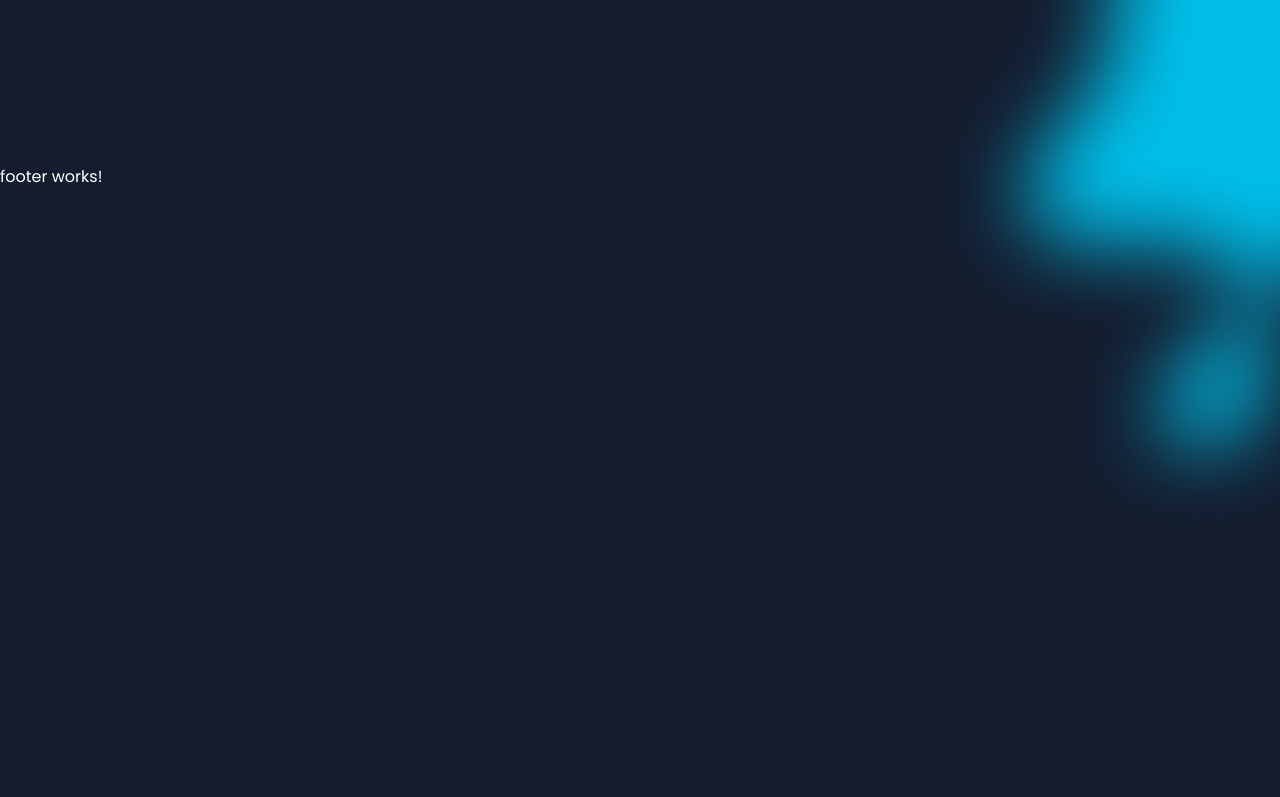
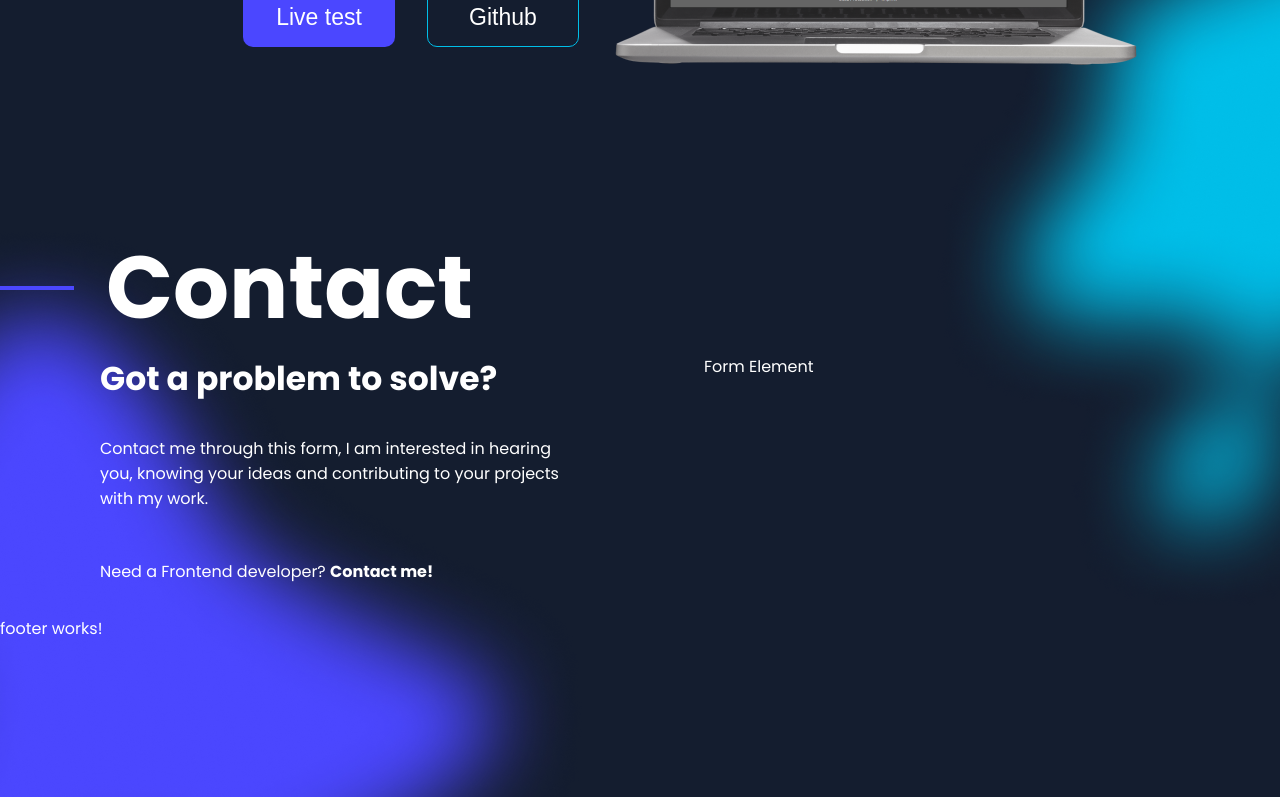
Before and after one commit to bjoerndaigger/portfolio, an Angular app: page / in a window 1280 px wide. Shown: the part 4504-5301 px from the top of the page. Before the commit the page ends 5052 px from the top, so only its background shows below. Built offline with nearby package versions, Linux system fonts and the light colour scheme.

Commit message:
contact component in work

```diff
--- a/src/app/app.module.ts
+++ b/src/app/app.module.ts
@@ -10,6 +10,7 @@ import { TitleComponent } from './title/title.component';
 import { AboutMeComponent } from './about-me/about-me.component';
 import { MySkillsComponent } from './my-skills/my-skills.component';
 import { PortfolioComponent } from './portfolio/portfolio.component';
+import { ContactComponent } from './contact/contact.component';
 
 @NgModule({
   declarations: [
@@ -20,7 +21,8 @@ import { PortfolioComponent } from './portfolio/portfolio.component';
     TitleComponent,
     AboutMeComponent,
     MySkillsComponent,
-    PortfolioComponent
+    PortfolioComponent,
+    ContactComponent
   ],
   imports: [
     BrowserModule,
--- /dev/null
+++ b/src/app/contact/contact.component.html
@@ -0,0 +1,19 @@
+<div class="container">
+    <div class="background-shadow">
+                <img src="assets/img/contact_shadow.png">
+            </div>
+    <div class="headline">
+        <div class="headline-border"></div>
+        <h2>Contact</h2>
+    </div>
+    <div class="contact-container">
+        <div class="container-left">
+            <h3>Got a problem to solve?</h3>
+            <p>Contact me through this form, I am interested in hearing you, knowing your ideas and contributing to your
+                projects with my work.</p>
+
+            <p>Need a Frontend developer? <b>Contact me!</b></p>
+        </div>
+        <div class="container-right">Form Element</div>
+    </div>
+</div>
--- /dev/null
+++ b/src/app/contact/contact.component.scss
@@ -0,0 +1,38 @@
+.container {
+  position: relative;
+}
+.background-shadow {
+  position: absolute;
+  z-index: -1;
+  left: -250px;
+}
+
+.contact-container {
+  display: flex;
+  justify-content: space-between;
+  gap: 128px;
+}
+
+.container-left {
+  width: 50%;
+  padding-left: 100px;
+  display: flex;
+  flex-direction: column;
+  gap: 16px;
+}
+
+.headline {
+  display: flex;
+  align-items: center;
+  gap: 32px;
+}
+
+.headline-border {
+  border: solid 2px rgb(75, 71, 255);
+  width: 70px;
+}
+
+.container-right {
+  width: 50%;
+  padding-right: 100px;
+}
--- a/src/app/main/main.component.html
+++ b/src/app/main/main.component.html
@@ -3,4 +3,5 @@
     <app-about-me></app-about-me>
     <app-my-skills></app-my-skills>
     <app-portfolio></app-portfolio>
+    <app-contact></app-contact>
 </main>
--- a/src/app/portfolio/portfolio.component.html
+++ b/src/app/portfolio/portfolio.component.html
@@ -1,10 +1,10 @@
 <div class="container">
         <div class="background-shadow-left">
                 <img src="assets/img/portfolio_shadow_1.png">
-            </div>
-            <div class="background-shadow-right">
+        </div>
+        <div class="background-shadow-right">
                 <img src="assets/img/portfolio_shadow_2.png">
-            </div>
+        </div>
         <div class="headline">
                 <div class="headline-left">
                         <div class="headline-border-left"></div>
@@ -17,7 +17,7 @@
                 </div>
         </div>
         <p class="subheadline">This page is a sample of my work - please feel free to try them out.</p>
-        <div class="projects-container" *ngFor="let project of projects; let i = index"
+        <div class="projects-container margin-top-30" *ngFor="let project of projects; let i = index"
                 [ngStyle]="{ 'flex-direction': i % 2 !== 0 ? 'row-reverse' : 'row' }">
                 <div class="description-container" [ngStyle]="{ 'text-align': i % 2 !== 0 ? 'left' : 'right' }">
                         <div>
@@ -25,7 +25,8 @@
                         </div>
                         <div class="languages"> {{ project.languages }} </div>
                         <div> {{ project.description }}</div>
-                        <div class="btn-container" [ngStyle]="{ 'justify-content': i % 2 !==0 ? 'flex-start' : 'flex-end' }">
+                        <div class="btn-container"
+                                [ngStyle]="{ 'justify-content': i % 2 !==0 ? 'flex-start' : 'flex-end' }">
                                 <a href="{{ project.url }}" target="_blank"><button class="btn-blue">Live
                                                 test</button></a>
                                 <a href="{{ project.github }}" target="_blank"><button
--- a/src/app/portfolio/portfolio.component.scss
+++ b/src/app/portfolio/portfolio.component.scss
@@ -63,6 +63,7 @@
 .projects-container {
   display: flex;
   align-items: center;
+  justify-content: center;
   margin-left: 100px;
   margin-right: 100px;
   & h3 {
@@ -74,6 +75,7 @@
   display: flex;
   flex-direction: column;
   gap: 16px;
+  width: 601px;
 }
 
 .languages {
```
Also changed, not shown: src/app/contact/contact.component.ts (added, +10 -0 lines), src/assets/img/contact_shadow.png (added), 1 other file (tests, documents, lock files or other folders).
